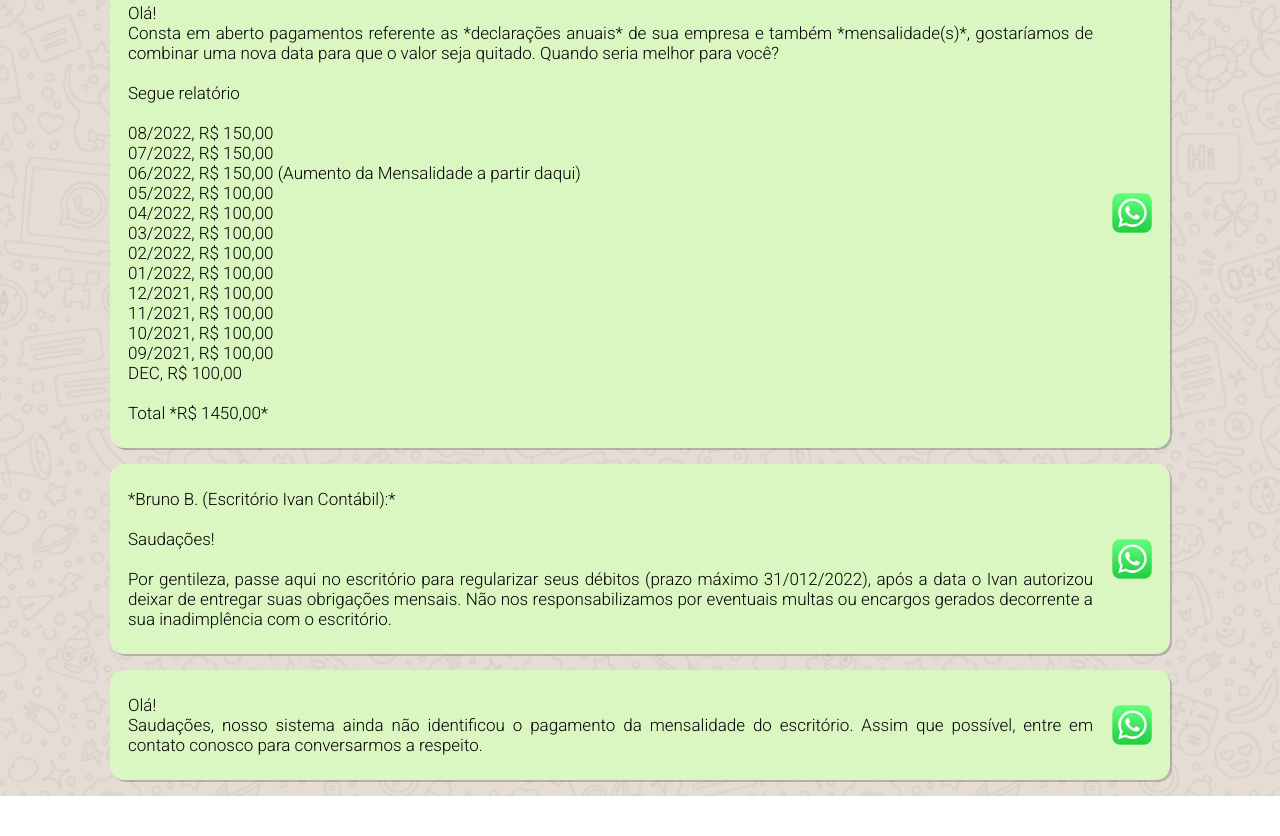
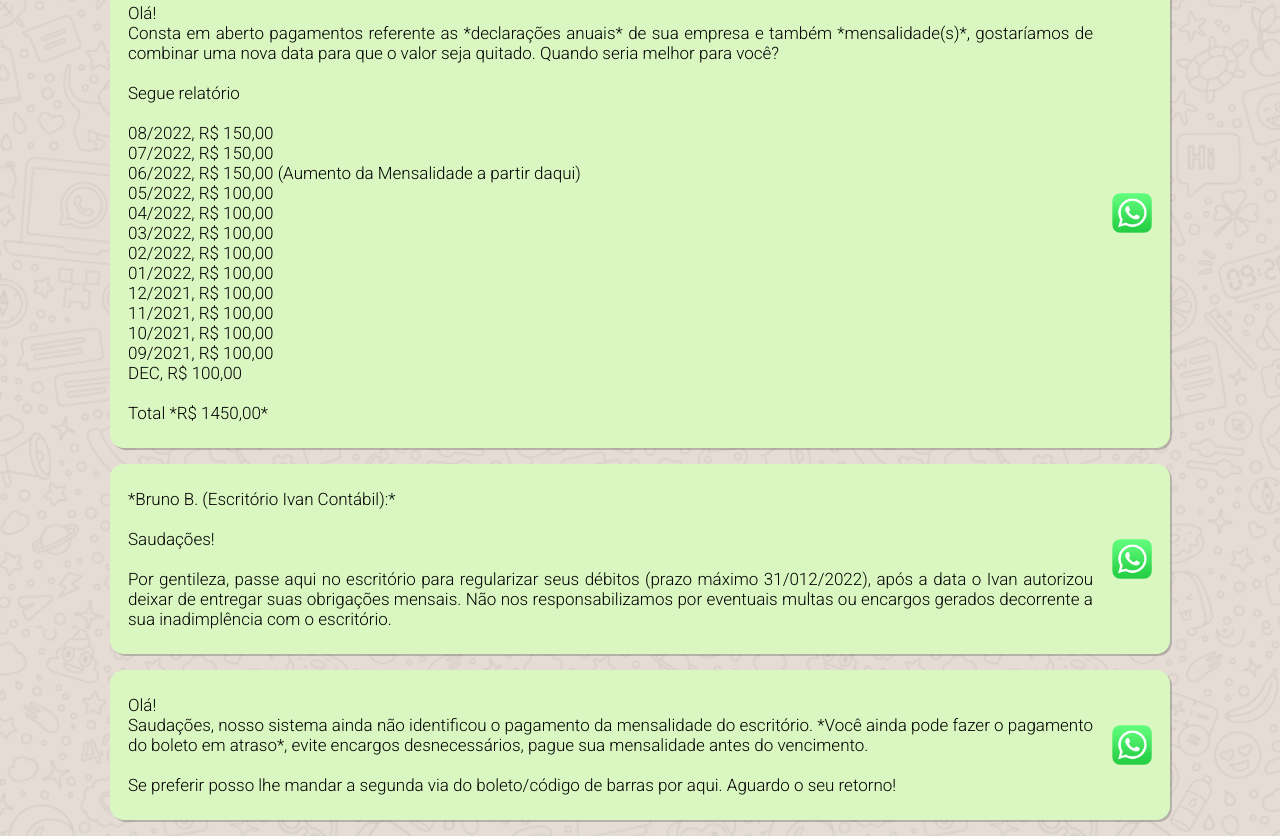
Before and after one commit to Carecsnay/Instant-Zap, a plain HTML site: page pages/003.html in a window 1280 px wide. Shown: the part 767-1603 px from the top of the page. Before the commit the page ends 1563 px from the top, so only its background shows below. Drawn offline with Linux system fonts and the light colour scheme.

Commit message:
New phrase

```diff
--- a/pages/003.html
+++ b/pages/003.html
@@ -117,7 +117,9 @@
     <div onclick="sendToWhatsapp(this)">
         <p>
             Olá!<br>
-            Saudações, nosso sistema ainda não identificou o pagamento da mensalidade do escritório. Assim que possível, entre em contato conosco para conversarmos a respeito.
+            Saudações, nosso sistema ainda não identificou o pagamento da mensalidade do escritório. *Você ainda pode fazer o pagamento do boleto em atraso*, evite encargos desnecessários, pague sua mensalidade antes do vencimento. <br><br>
+
+            Se preferir posso lhe mandar a segunda via do boleto/código de barras por aqui. Aguardo o seu retorno!
         </p>
         <img src="../src/images/logo.jpg">
     </div>
```
